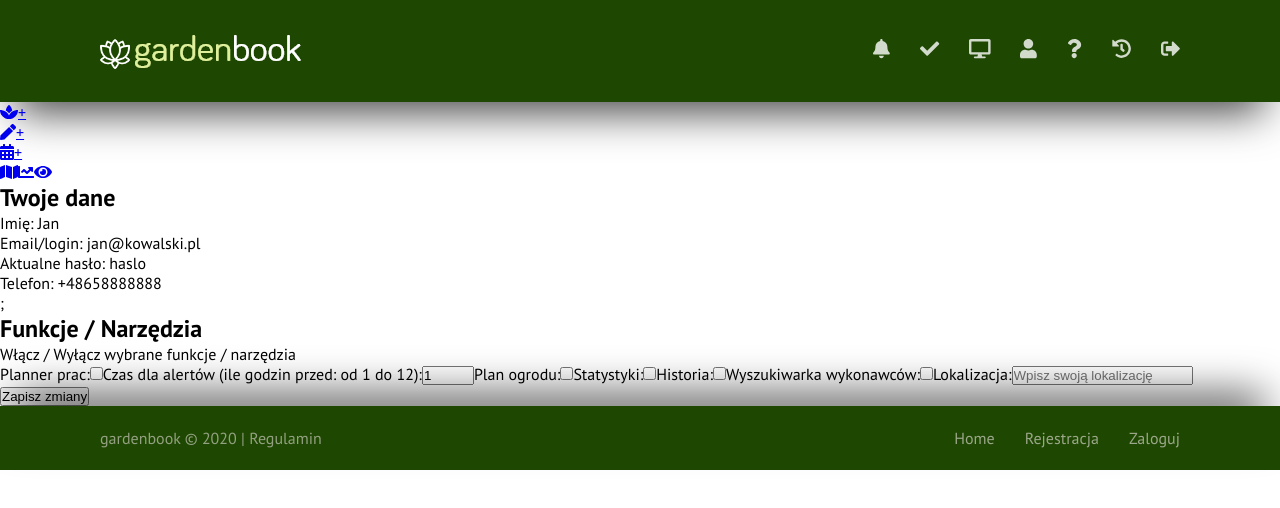
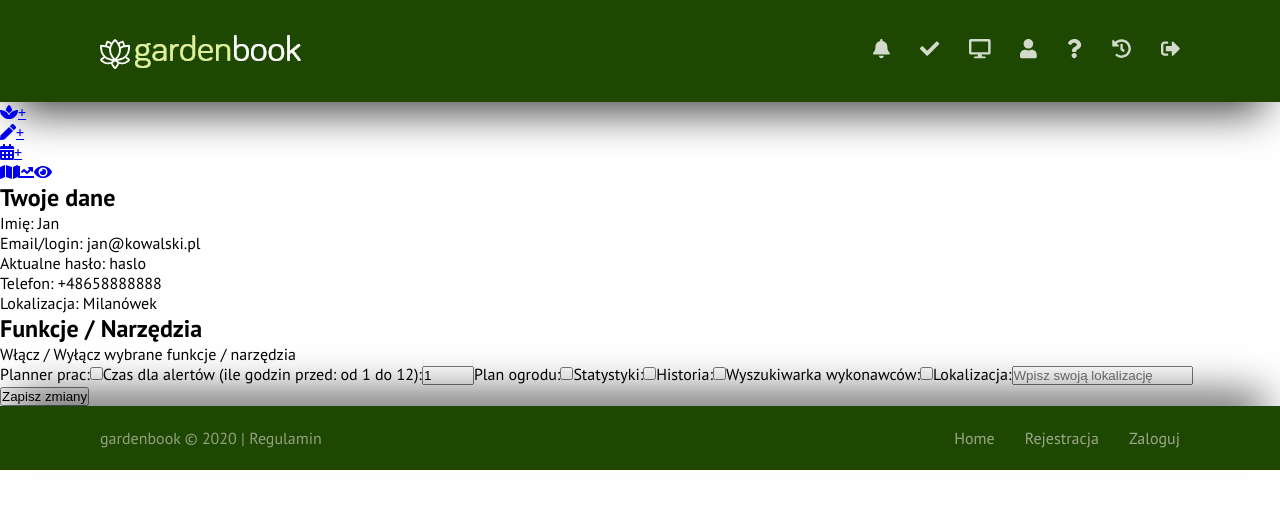
Before and after one commit to hajczek/gardenbook, a React (Create React App) app: page / in a window 1280 px wide. Shown: the top 508 px of the page. Built offline with nearby package versions, Linux system fonts and the light colour scheme.

Commit message:
Replace localization in global state from account sets to user data

```diff
--- a/src/components/AccountUser/AccountUserDataBox.js
+++ b/src/components/AccountUser/AccountUserDataBox.js
@@ -16,9 +16,10 @@ const AccountUserDataBox = () => {
           Aktualne hasło: {data.userPass}
           <br />
           Telefon: {data.userTel}
+          <br />
+          Lokalizacja: {data.userPlace}
         </p>
       ))}
-      ;
     </div>
   );
 };
--- a/src/context/GlobalState.js
+++ b/src/context/GlobalState.js
@@ -117,6 +117,7 @@ const initialState = {
       userEmail: "jan@kowalski.pl",
       userPass: "haslo",
       userTel: "+48658888888",
+      userPlace: "Milanówek",
       accountSets: {
         workPlanner: false,
         alertTime: 1,
@@ -124,7 +125,6 @@ const initialState = {
         gardenStatistic: false,
         gardenHistory: false,
         searchWorkers: false,
-        localization: "Milanówek",
       },
     },
   ],
```
